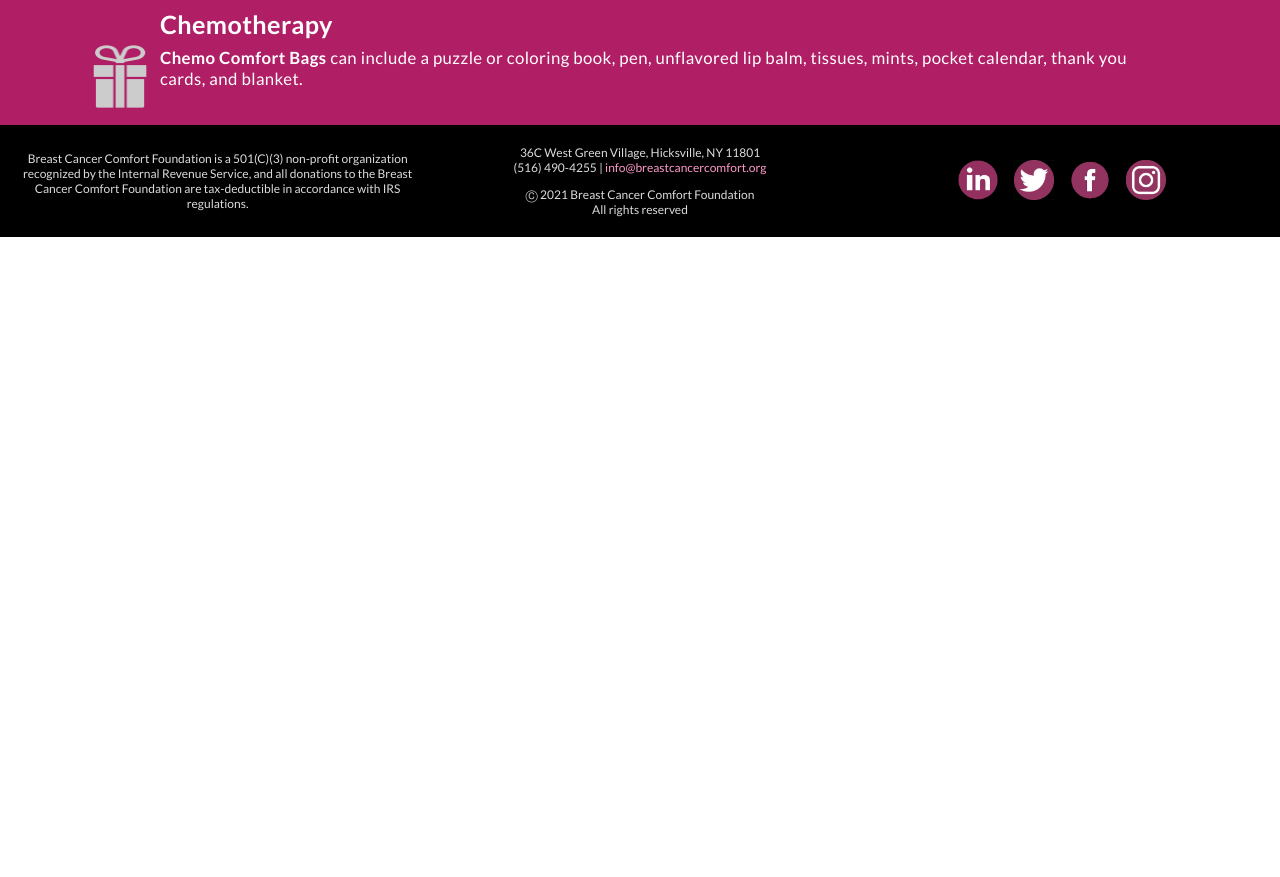
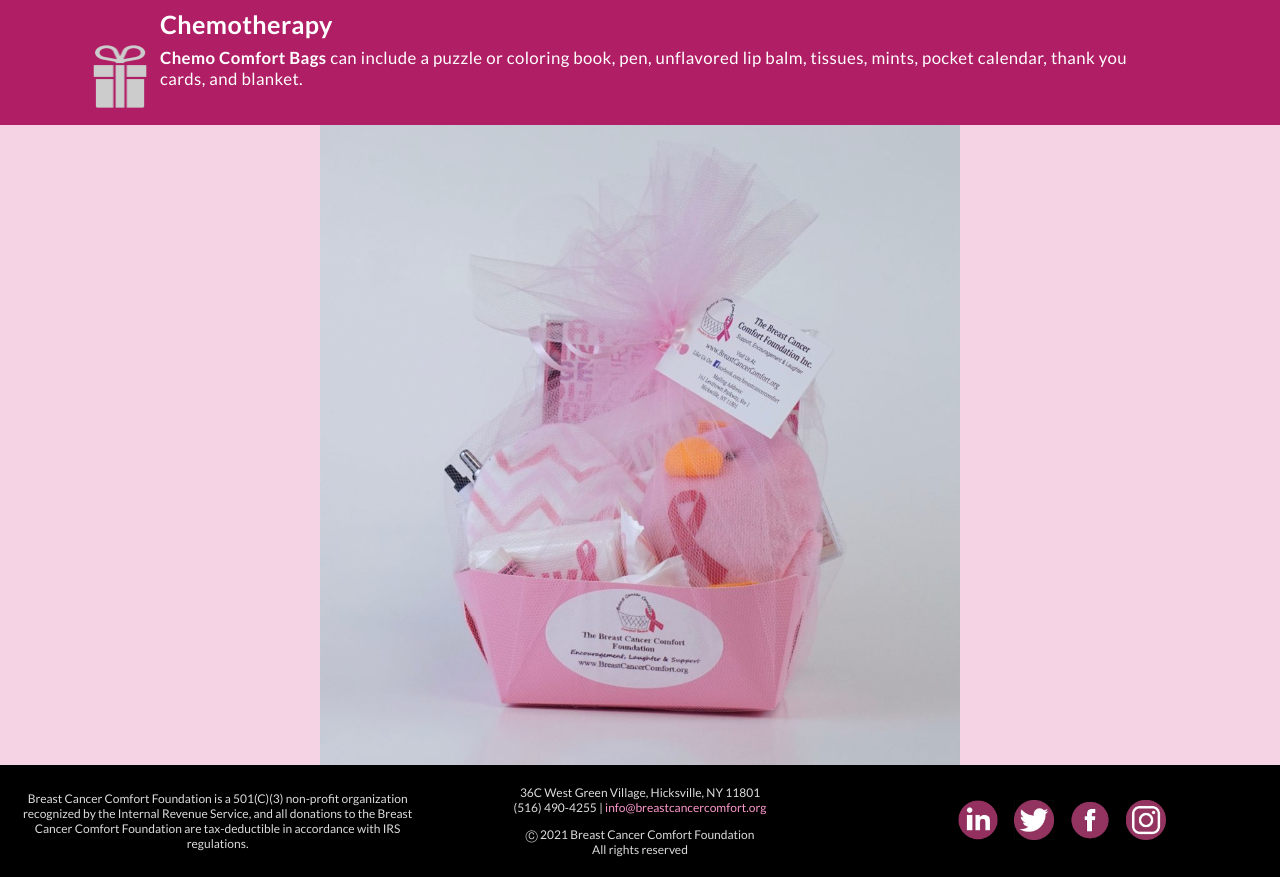
Before and after one commit to vishalicious213/bcc-v2, a Next.js app: page /boobtique in a window 1280 px wide. Shown: the part 1180-2057 px from the top of the page. Before the commit the page ends 1417 px from the top, so only its background shows below. Built offline with nearby package versions, Linux system fonts and the light colour scheme.

Commit message:
added bottom image to boobtique

```diff
--- a/pages/boobtique.js
+++ b/pages/boobtique.js
@@ -53,6 +53,10 @@ export default function Boobtique() {
                 <p className='no-space-above'><b>Chemo Comfort Bags</b> can include a puzzle or coloring book, pen, unflavored lip balm, tissues, mints,  pocket calendar, thank you cards, and blanket. </p>
             </div>
           </section>
+
+          <div className='img-container-2'>
+            <img src='/boobtique/boobtique-2.jpg' alt='' />
+          </div>
       </main>
 
       <Footer />
--- a/styles/globals.css
+++ b/styles/globals.css
@@ -52,6 +52,16 @@ a {
 
 .img-container img {
   width: 100%;
+}
+
+.img-container-2 {
+  background-color: #f5d3e4;
+  display: flex;
+  justify-content: center;
+}
+
+.img-container-2 img {
+  width: 50%;
 }
 
 .h2 {
```
Also changed, not shown: public/boobtique/boobtique-2.jpg (added).
